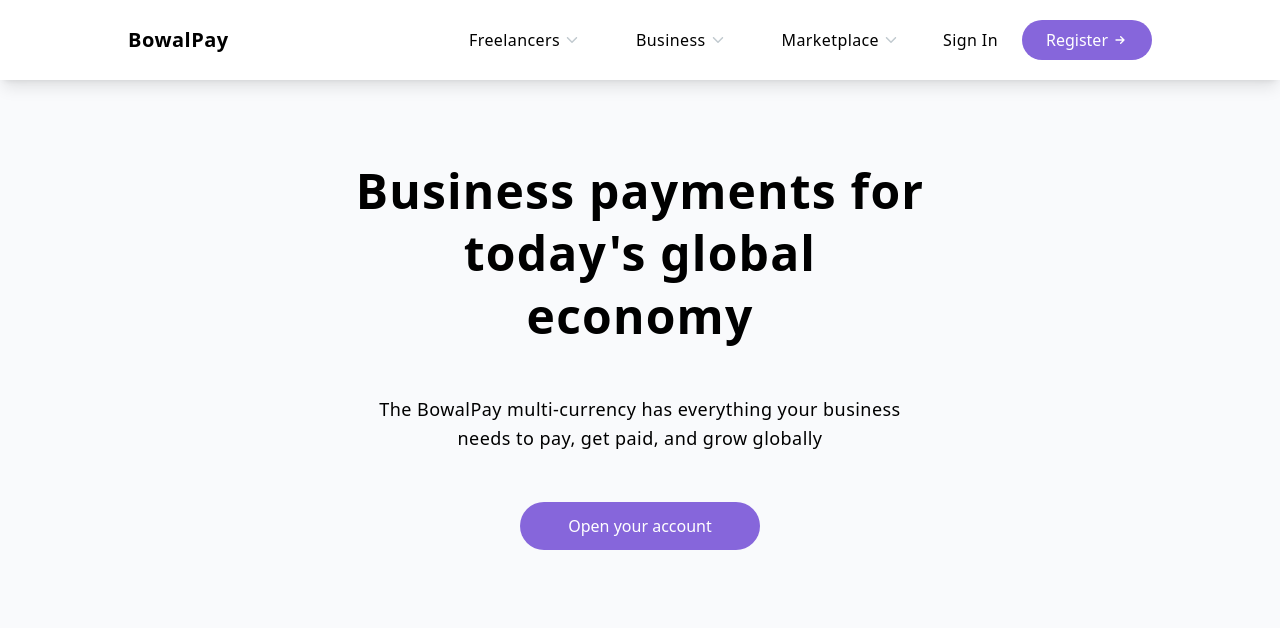
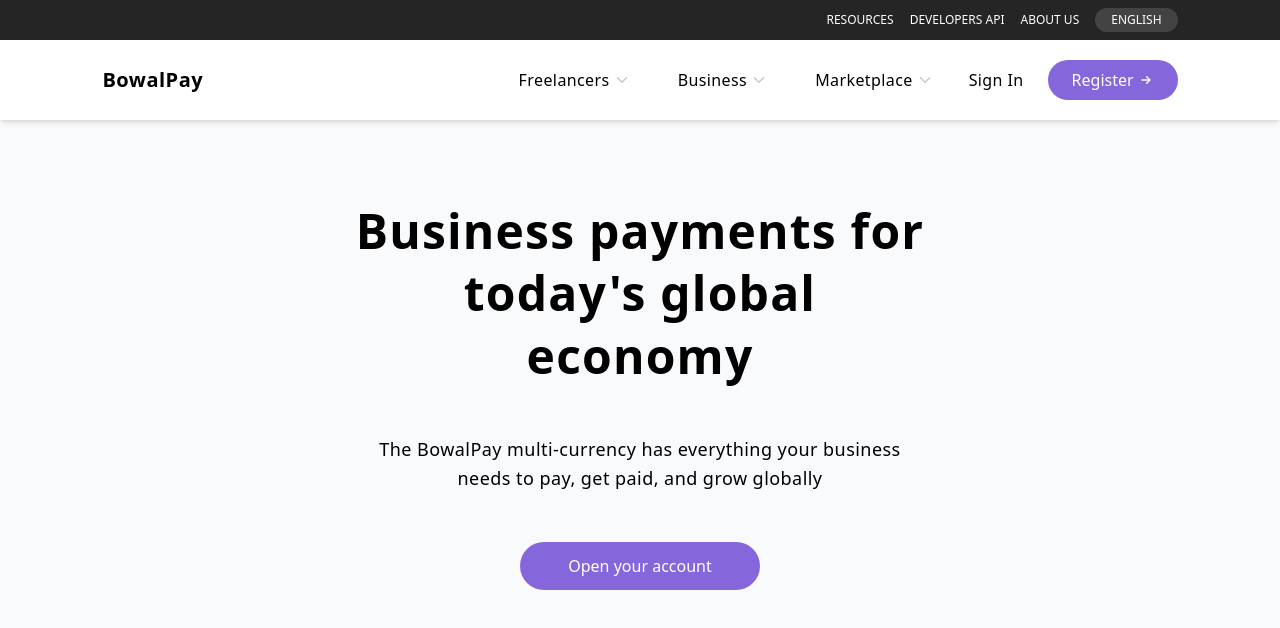
Before and after one commit to BowaDAO/BowalPay, a React (Vite) app in the folder frontend/: page / in a window 1280 px wide. Shown: the top 628 px of the page. Built offline with nearby package versions, Linux system fonts and the light colour scheme.

Commit message:
Navlinks dropdown menu

```diff
--- /dev/null
+++ b/frontend/src/components/banners/landing-black/index.tsx
@@ -0,0 +1,27 @@
+import { Link } from "react-router-dom";
+
+const LandingBlack = () => {
+  return (
+    <div className="flex items-center justify-between bg-black py-2 lg:px-[8%]">
+      <div />
+
+      <span className="flex items-center gap-4 text-white">
+        <Link to="/" className="text-xs font-medium">
+          RESOURCES
+        </Link>
+        <Link to="/" className="text-xs font-medium">
+          DEVELOPERS API
+        </Link>
+        <Link to="/" className="text-xs font-medium">
+          ABOUT US
+        </Link>
+
+        <span className="py-1 px-4 bg-greyishblack rounded-full text-xs font-medium">
+          ENGLISH
+        </span>
+      </span>
+    </div>
+  );
+};
+
+export default LandingBlack;
--- /dev/null
+++ b/frontend/src/components/boxes/business-box/index.tsx
@@ -0,0 +1,5 @@
+const BusinessBox = () => {
+  return <div>BusinessBox</div>;
+};
+
+export default BusinessBox;
--- /dev/null
+++ b/frontend/src/components/boxes/freelancers-box/index.tsx
@@ -0,0 +1,5 @@
+const FreelancersBox = () => {
+  return <div>FreelancersBox</div>;
+};
+
+export default FreelancersBox;
--- /dev/null
+++ b/frontend/src/components/boxes/marketplace-box/index.tsx
@@ -0,0 +1,5 @@
+const MarketplaceBox = () => {
+  return <div>MarketplaceBox</div>;
+};
+
+export default MarketplaceBox;
--- a/frontend/src/components/links/navlink/index.tsx
+++ b/frontend/src/components/links/navlink/index.tsx
@@ -13,6 +13,7 @@
 
 const Navlink = (props: Props) => {
   return (
+    <NavLink to={props.href}>
       <span
         className="flex items-center gap-1 py-2 px-3 hover:bg-grey rounded-lg"
         onMouseLeave={() => {
@@ -24,9 +25,7 @@
           props.onMouseEnter();
         }}
       >
-      <NavLink to={props.href} className="text-base font-medium tracking-wide">
-        {props.label}
-      </NavLink>
+        <h6 className="text-base font-medium tracking-wide">{props.label}</h6>
 
         {props.activeHover ? (
           <IoIosArrowUp height={16} width={16} color="#c1cacf" />
@@ -34,6 +33,7 @@
           <IoIosArrowDown height={16} width={16} color="#c1cacf" />
         )}
       </span>
+    </NavLink>
   );
 };
 
--- a/frontend/src/components/navigation-bars/landing-navigation-bar/index.tsx
+++ b/frontend/src/components/navigation-bars/landing-navigation-bar/index.tsx
@@ -1,4 +1,11 @@
-import { Navlink, StyledLink, NavlinkDropdown } from "@/components";
+import {
+  Navlink,
+  StyledLink,
+  NavlinkDropdown,
+  FreelancersBox,
+  BusinessBox,
+  MarketplaceBox,
+} from "@/components";
 import { HiOutlineArrowSmRight } from "react-icons/hi";
 import { Link } from "react-router-dom";
 import { useState } from "react";
@@ -7,25 +14,24 @@
   const [showFreelancerDropdown, setShowFreelancerDropdown] = useState(false);
   const [showBusinessDropdown, setShowBusinessDropdown] = useState(false);
   const [showMarketplaceDropdown, setShowMarketplaceDropdown] = useState(false);
-  const [activeHover, setActiveHover] = useState(false);
 
   return (
     <div className="relative">
-      <nav className="lg:px-[10%] py-5 flex items-center justify-between shadow-lg">
+      <nav className="lg:px-[8%] py-5 flex items-center justify-between shadow-md">
         <Link to="/" className="text-xl font-bold tracking-wide">
           BowalPay
         </Link>
 
-        <span className="flex items-center gap-8">
-          <ul className="flex items-center gap-8">
+        <span className="flex items-center gap-6">
+          <ul className="flex items-center gap-6">
             <li>
               <Navlink
                 href=""
                 label="Freelancers"
-                setActiveHover={setActiveHover}
+                setActiveHover={setShowFreelancerDropdown}
                 onMouseEnter={() => setShowFreelancerDropdown(true)}
                 onMouseLeave={() => setShowFreelancerDropdown(false)}
-                activeHover={activeHover}
+                activeHover={showFreelancerDropdown}
               />
             </li>
 
@@ -35,8 +41,8 @@
                 label="Business"
                 onMouseEnter={() => setShowBusinessDropdown(true)}
                 onMouseLeave={() => setShowBusinessDropdown(false)}
-                activeHover={activeHover}
-                setActiveHover={setActiveHover}
+                activeHover={showBusinessDropdown}
+                setActiveHover={setShowBusinessDropdown}
               />
             </li>
 
@@ -46,14 +52,17 @@
                 label="Marketplace"
                 onMouseEnter={() => setShowMarketplaceDropdown(true)}
                 onMouseLeave={() => setShowMarketplaceDropdown(false)}
-                activeHover={activeHover}
-                setActiveHover={setActiveHover}
+                activeHover={showMarketplaceDropdown}
+                setActiveHover={setShowMarketplaceDropdown}
               />
             </li>
           </ul>
 
           <span className="flex items-center gap-6">
-            <Link to="" className="text-base font-medium tracking-wide">
+            <Link
+              to=""
+              className="text-base font-medium tracking-wide hover:text-purple"
+            >
               Sign In
             </Link>
 
@@ -73,7 +82,7 @@
           onMouseEnter={() => setShowFreelancerDropdown(true)}
           onMouseLeave={() => setShowFreelancerDropdown(false)}
         >
-          <div> AAAA</div>
+          <FreelancersBox />
         </NavlinkDropdown>
       )}
 
@@ -82,7 +91,7 @@
           onMouseEnter={() => setShowBusinessDropdown(true)}
           onMouseLeave={() => setShowBusinessDropdown(false)}
         >
-          <div> BBB</div>
+          <BusinessBox />
         </NavlinkDropdown>
       )}
 
@@ -91,7 +100,7 @@
           onMouseEnter={() => setShowMarketplaceDropdown(true)}
           onMouseLeave={() => setShowMarketplaceDropdown(false)}
         >
-          <div> CCC</div>
+          <MarketplaceBox />
         </NavlinkDropdown>
       )}
     </div>
--- a/frontend/src/pages/landing-page/index.tsx
+++ b/frontend/src/pages/landing-page/index.tsx
@@ -1,10 +1,10 @@
-import { Hero, LandingNavigationBar } from "@/components";
+import { Hero, LandingBlack, LandingNavigationBar } from "@/components";
 
 const LandingPage = () => {
   return (
     <main>
+      <LandingBlack />
       <LandingNavigationBar />
-
       <Hero />
 
       <div className="h-80"></div>
--- a/frontend/tailwind.config.js
+++ b/frontend/tailwind.config.js
@@ -4,10 +4,11 @@
   theme: {
     extend: {
       colors: {
-        // black: "#F7F7F7",
+        black: "#252526",
         purple: "#8666db",
         grey: "#f9fafc",
         chalk: "#c1cacf",
+        greyishblack: "#434344",
       },
 
       backgroundColor: {},
```
Also changed, not shown: frontend/src/components/index.ts (+8 -0 lines). Lines whose indentation alone changed are shown as unchanged.
